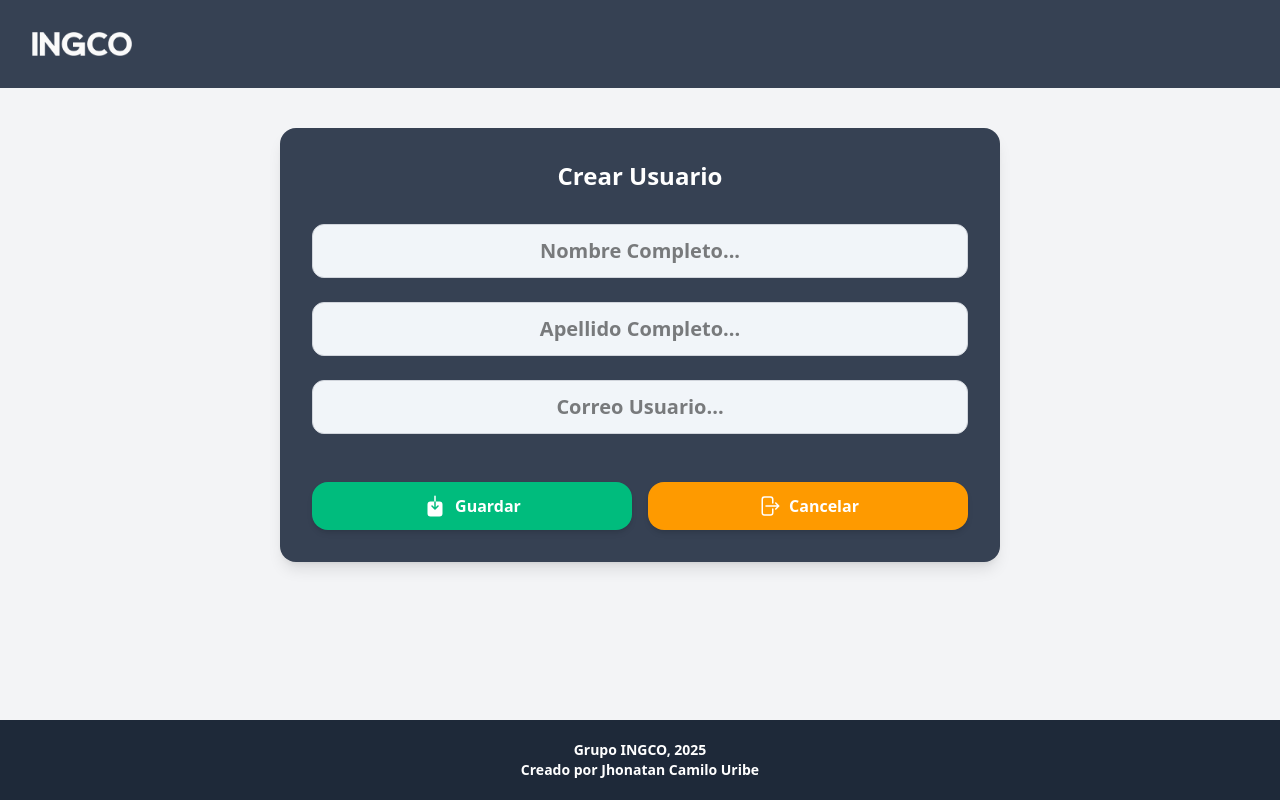
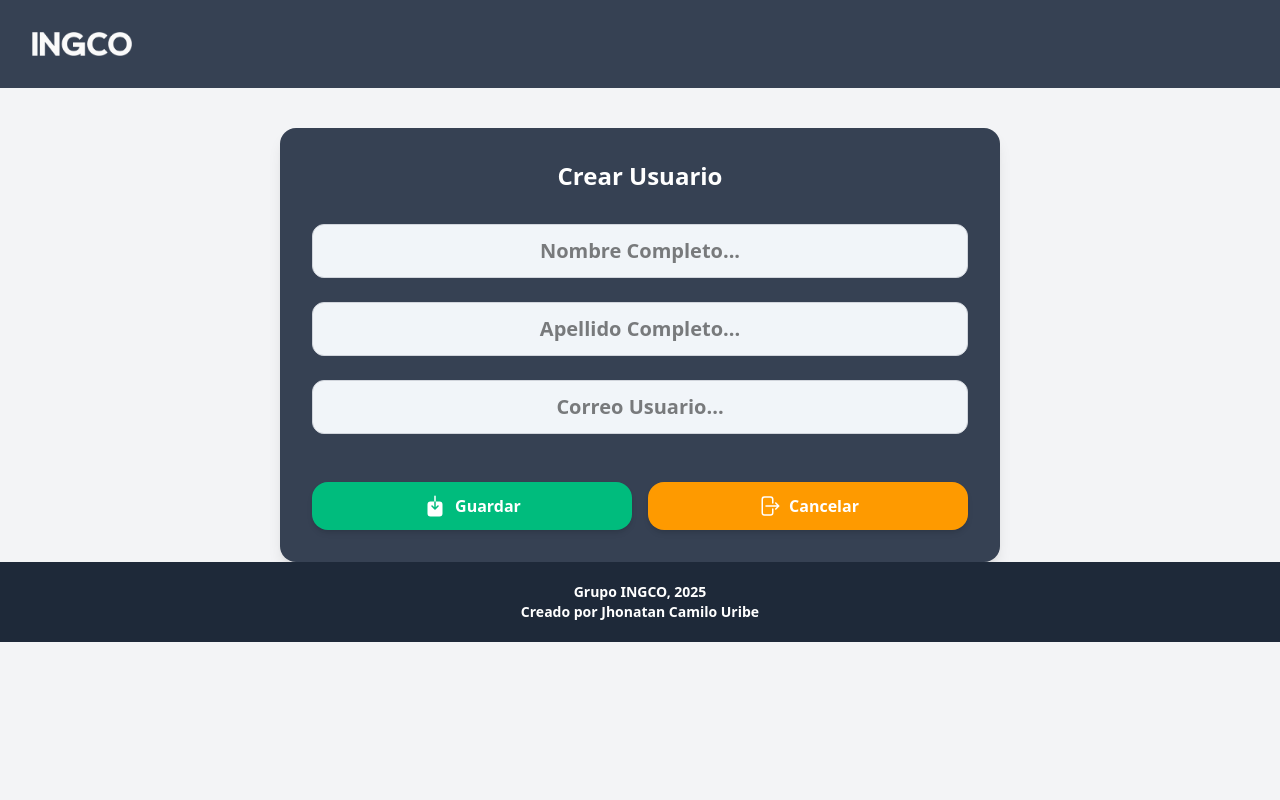
Before and after one commit to camilo9090/prueba-ingco, a React (Vite) app: page /CreateUSer in a window 1280 px wide. Built offline with nearby package versions, Linux system fonts and the light colour scheme.

Commit message:
fix: eliminar clase innecesaria en el componente ViewUsers y ajustar el estilo del Footer

```diff
--- a/src/components/Footer.tsx
+++ b/src/components/Footer.tsx
@@ -2,7 +2,7 @@
 
 export default function Footer() {
   return (
-      <footer className="bg-gray-800 text-center p-5 text-white font-bold absolute bottom-0 w-full">
+      <footer className="bg-gray-800 text-center p-5 text-white font-bold  bottom-0 w-full">
         <p className="text-sm">Grupo INGCO, 2025</p>
         <p className="text-sm">Creado por Jhonatan Camilo Uribe</p>
       </footer>
--- a/src/components/ViewUsers.tsx
+++ b/src/components/ViewUsers.tsx
@@ -31,7 +31,7 @@ export default function ViewUsers() {
 
   const pageCount = Math.ceil(usuariosFilters.length / usersPerPage);
 
-  const handleChange = (event: React.ChangeEvent<unknown>, value: number) => {
+  const handleChange = (_: React.ChangeEvent<unknown>, value: number) => {
     setPAge(value);
   }
 
@@ -46,7 +46,7 @@ export default function ViewUsers() {
   }, [fetchUsers]);
 
   return (
-    <div className="relative">
+    <div className="">
       <Header />
       <div className="max-w-5xl mx-auto mt-5 bg-gray-700 p-10 rounded-lg shadow-md text-center flex justify-center gap-10 items-center">
         <p className="font-bold text-2xl text-white">
```
